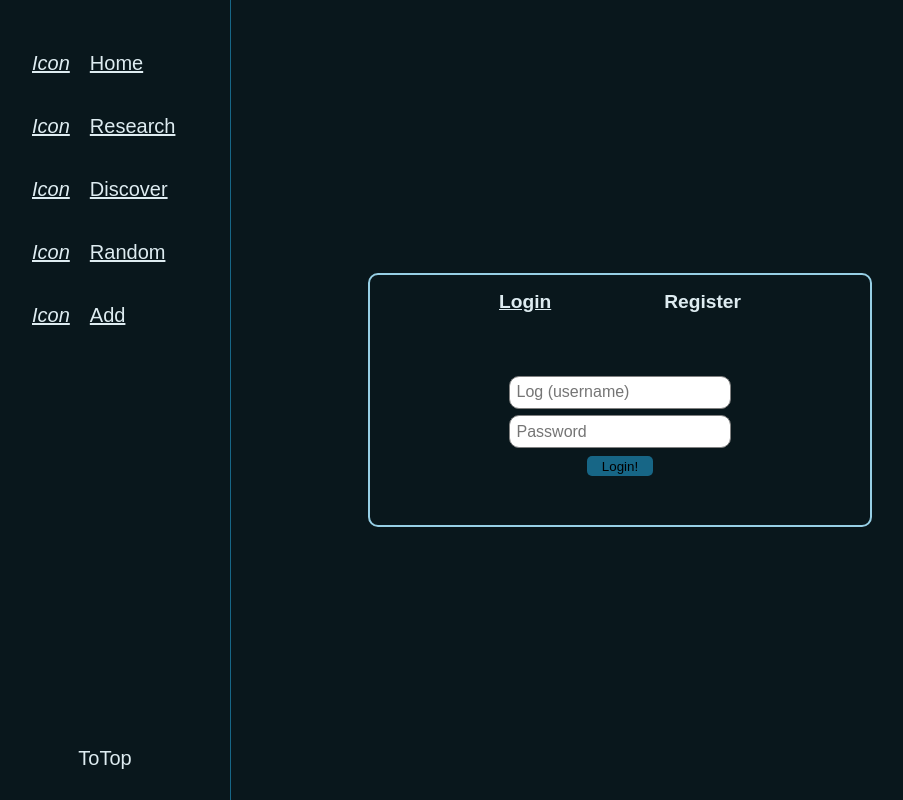
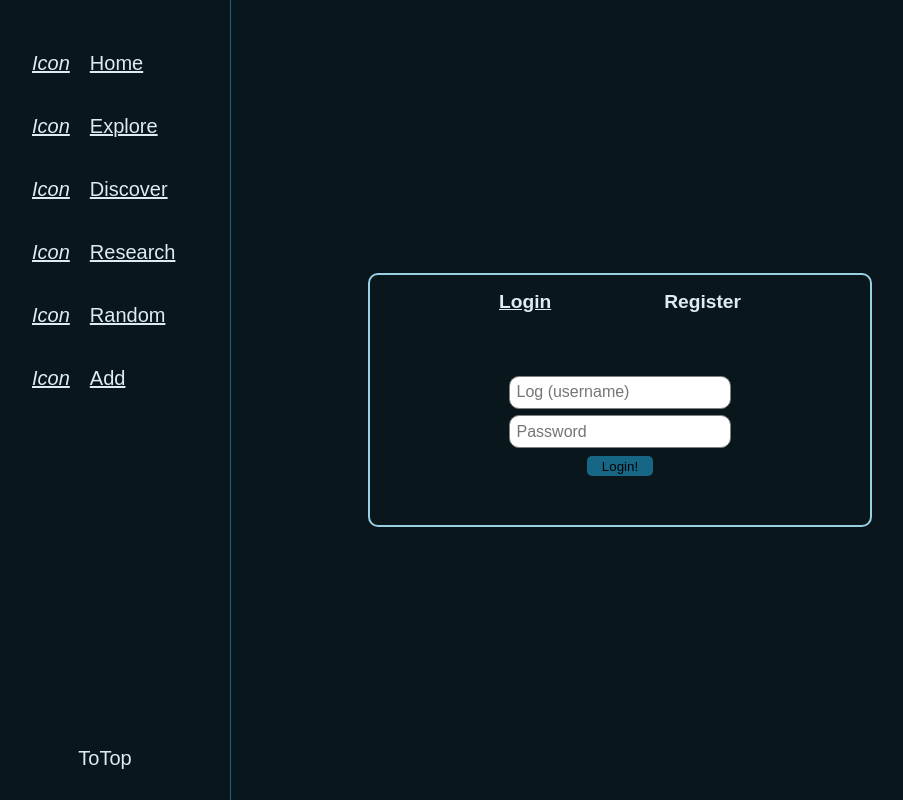
Before and after one commit to GillanCodes/DBI, a React (Create React App) app in the folder client/: page /auth in a window 1280 px wide. Shown: the whole page, without its empty margins (20-923 px from the left). Built offline with nearby package versions, Linux system fonts and the light colour scheme; no server answers.

Commit message:
refactor(client) : rename research => explore && added explore tab

```diff
--- a/client/src/Components/Navbar/Navbar.tsx
+++ b/client/src/Components/Navbar/Navbar.tsx
@@ -24,12 +24,17 @@ export default function Navbar() {
 
                 <NavLink className={"nav-button"} to={"/explore"}>
                     <i className='nav-icon'>Icon</i>
-                    <p className='nav-text'>Research</p>
+                    <p className='nav-text'>Explore</p>
                 </NavLink>
 
                 <NavLink className={"nav-button"} to={"/discover"}>
                     <i className='nav-icon'>Icon</i>
                     <p className='nav-text'>Discover</p>
+                </NavLink>
+
+                <NavLink className={"nav-button"} to={"/research"}>
+                    <i className='nav-icon'>Icon</i>
+                    <p className='nav-text'>Research</p>
                 </NavLink>
 
                 <NavLink className={"nav-button"} to={"/random"}>
```
